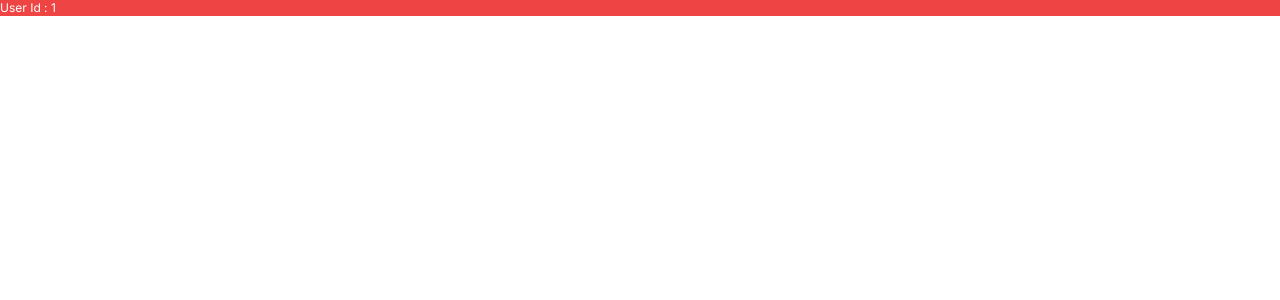
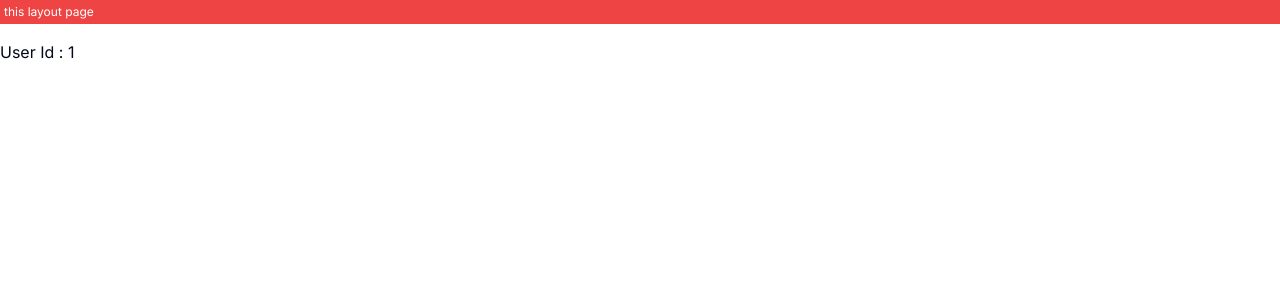
Before and after one commit to Aadilkhan12/my_miro, a Next.js app: page /user/1 in a window 1280 px wide. Shown: the top 300 px of the page. Built offline with nearby package versions, Linux system fonts and the light colour scheme.

Commit message:
set layout page for userList

```diff
--- a/app/(user)/user/[UserId]/page.tsx
+++ b/app/(user)/user/[UserId]/page.tsx
@@ -6,7 +6,7 @@
 const page = ({ params, }: userIdParamsProps) => {
   const temp:string="1233"
   return (
-    <div className="text-white bg-red-500 text-xs">
+    <div >
       User Id : {params.UserId}
     </div>
   );
--- /dev/null
+++ b/app/(user)/user/layout.tsx
@@ -0,0 +1,16 @@
+
+interface LayoutProps{
+    children :React.ReactNode;
+};
+const Layout = ({ children }: LayoutProps) => {
+  return (
+    <div className=" flex flex-col gap-y-4">
+      <nav className=" text-xs p-1 bg-red-500 text-white">
+        {" "}
+        this layout page{" "}
+      </nav>
+      {children}
+    </div>
+  );
+};
+export default Layout
--- a/app/(user)/user/page.tsx
+++ b/app/(user)/user/page.tsx
@@ -1 +1,6 @@
-const
+const page =()=>{
+    return(
+        <div>this user page</div>
+    )
+}
+export default page;
```
